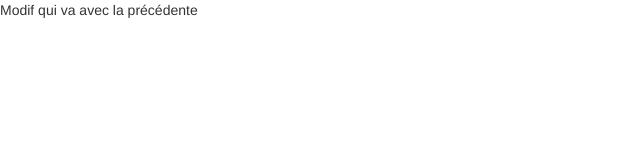
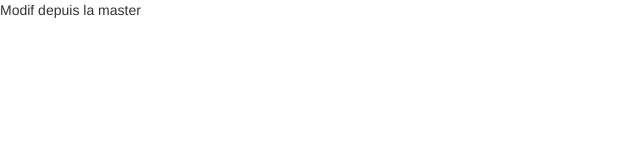
Before and after one commit to bioub/Formation-Git-Orsys-2017-05, a website: page index.html in a window 1280 px wide. Shown: the full height of the page, 0-640 px from the left. Drawn offline with nearby package versions, Linux system fonts and the light colour scheme.

Commit message:
Modif depuis la master

```diff
--- a/index.html
+++ b/index.html
@@ -8,6 +8,6 @@
     <link rel="stylesheet" href="node_modules/bootstrap/dist/css/bootstrap.css">
 </head>
 <body>
-    <p>Modif qui va avec la précédente</p>
+    <p>Modif depuis la master</p>
 </body>
 </html>
```
